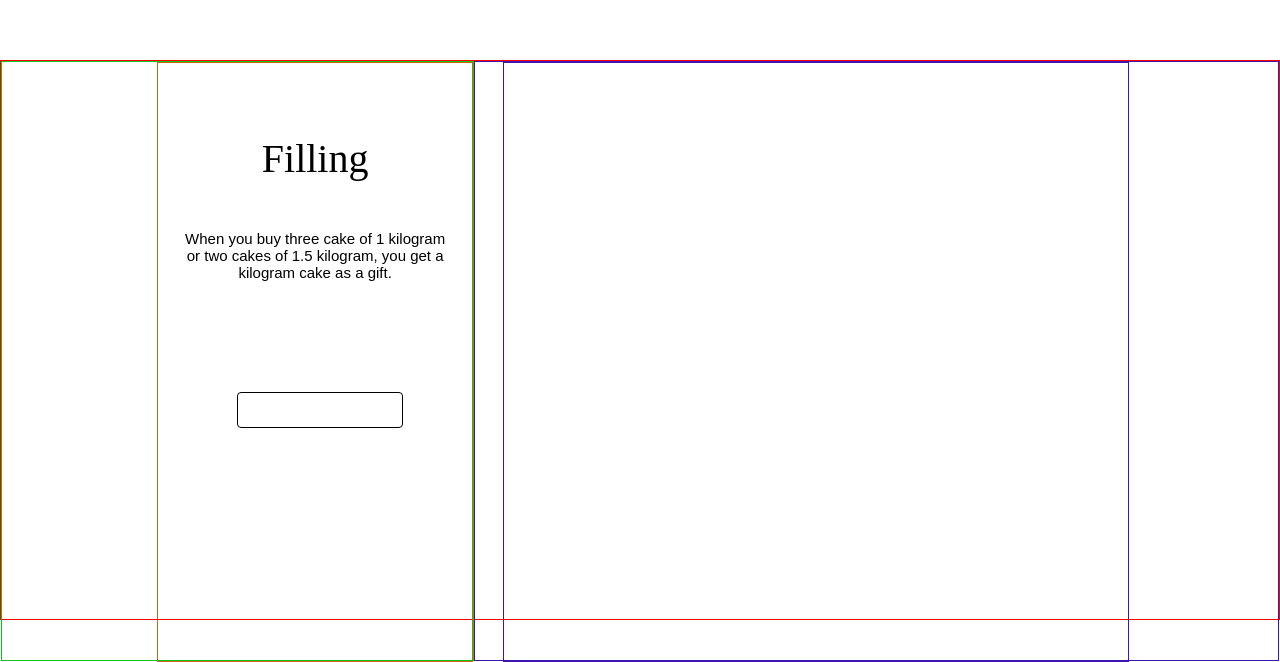
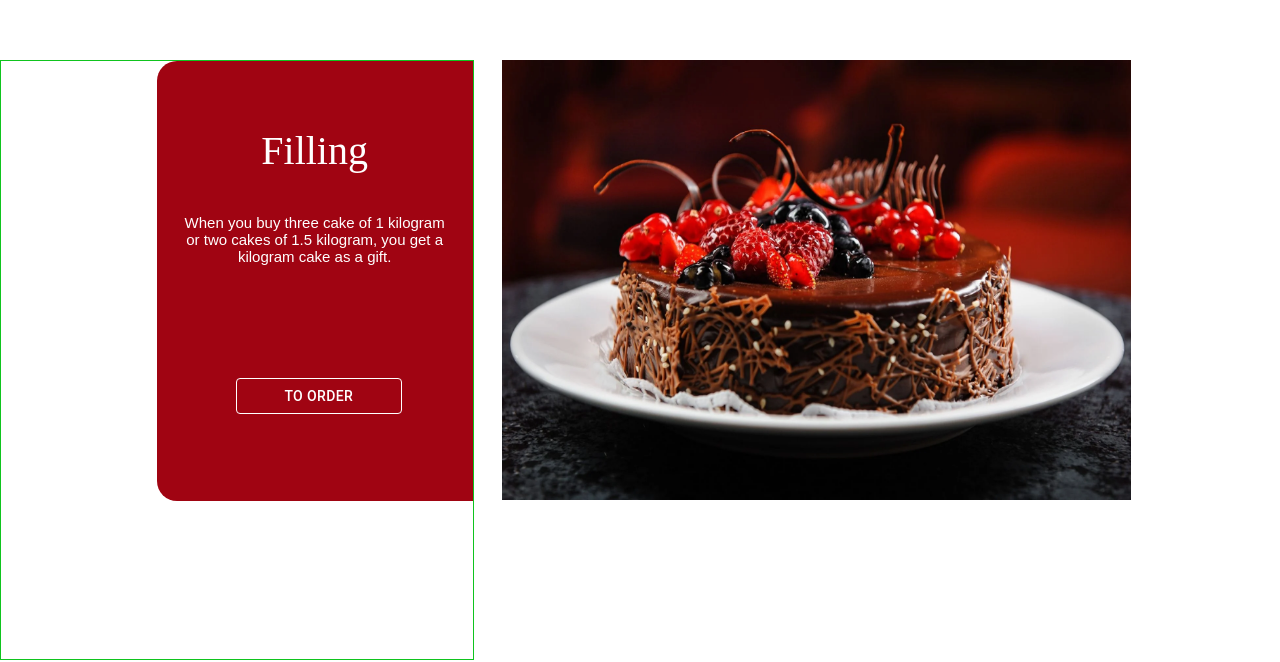
Before and after one commit to Prabhashwaree/Cake_Bakery_System, a React (Create React App) app: page / in a window 1280 px wide. Shown: the part 2100-2762 px from the top of the page. Built offline with nearby package versions, Linux system fonts and the light colour scheme; a web font is replaced by a local one.

Commit message:
Update forth section

```diff
--- a/src/pages/Home/home.css
+++ b/src/pages/Home/home.css
@@ -217,7 +217,7 @@ p{
 .forthPage{
     position: absolute;
     top:270%;
-    border: 1px solid red;
+    /* border: 1px solid red; */
     width: 100%;
     height: 70vh;
 }
@@ -234,7 +234,7 @@ p{
     position: absolute;
     top:0;
     right:0;
-    border: 1px solid rgb(62, 20, 179);
+    /* border: 1px solid rgb(62, 20, 179); */
     width: 63%;
     height: 75vh;
 }
@@ -243,16 +243,24 @@ p{
     position: absolute;
     top:0;
     right: 0;
-    border: 1px solid rgb(196, 103, 15);
+    /* border: 1px solid rgb(196, 103, 15); */
+    background-color: #a00412;
     width: 67%;
-    height: 75vh;
+    height: 55vh;
+    border-top-left-radius: 20px;
+    border-bottom-left-radius: 20px;
 }
 
 .forthPageimageRectangle{
     position: absolute;
     top:0;
     left:28px;
-    border: 1px solid rgb(62, 20, 179);
+    /* border: 1px solid rgb(62, 20, 179); */
     width: 78%;
-    height: 75vh;
+    height: 55vh;
 }
+
+.forthPageimageRectangle img{
+    width: 100%;
+    height: 100%;
+}
--- a/src/pages/Home/index.jsx
+++ b/src/pages/Home/index.jsx
@@ -22,6 +22,8 @@ import cake3 from '../../assets/img/cake3.jpg';
 import cake4 from '../../assets/img/cake4.jpg';
 import cake5 from '../../assets/img/cake5.jpg';
 import cake6 from '../../assets/img/cake6.webp';
+
+import bery from '../../assets/img/bery1.webp';
 
 import $ from 'jquery';
 
@@ -310,21 +312,23 @@ export default function HomePage() {
 <div className="forthPageDiscription">
   <div className="forthPageDiscriptionRectangle">
 
-  <h6 className="delicious" style={{ position: "relative", textAlign: "center",margin:"auto", top: "12%", color: "black", fontSize: "40px", fontFamily: "Meow Script, cursive;" }}> Filling</h6>
-            <p style={{ position: "relative", textAlign: "center",margin:"auto", top: "20%", color: "black", fontSize: "15px" }}>
+  <h6 className="delicious" style={{ position: "relative", textAlign: "center",margin:"auto", top: "15%", color: "white", fontSize: "40px", fontFamily: "Meow Script, cursive;" }}> Filling</h6>
+            <p style={{ position: "relative", textAlign: "center",margin:"auto", top: "24%", color: "white", fontSize: "15px" }}>
               When you buy three cake of 1 kilogram <br/>
               or two cakes of 1.5 kilogram, you get a <br/>
               kilogram cake as a gift.
             </p>
 
-            <Button variant="outlined" style={{ position: "absolute",left:"25%", top: "55%", cursor: "pointer", border: "1px solid black", color: "white", width: "13vw" }}>To Order</Button>
+            <Button variant="outlined" style={{ position: "absolute",left:"25%", top: "72%", cursor: "pointer", border: "1px solid white", color: "white", width: "13vw" }}>To Order</Button>
 
   </div>
 </div>
 
 
 <div className="forthPageimage">
-  <div className="forthPageimageRectangle"></div>
+  <div className="forthPageimageRectangle">
+  <img src={bery} alt="" />
+  </div>
 </div>
 
 </section>
```
Also changed, not shown: src/assets/img/bery1.webp (added), 1 other file (tests, documents, lock files or other folders).
